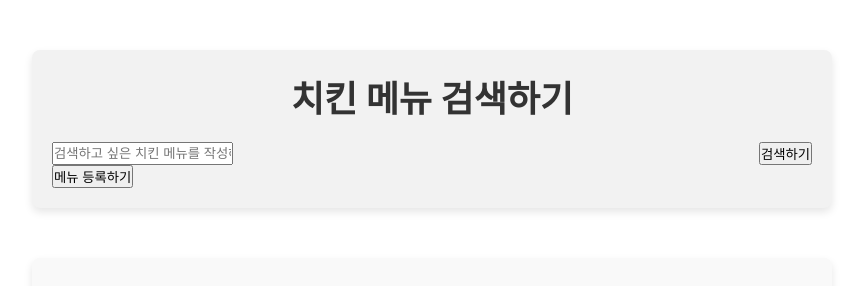
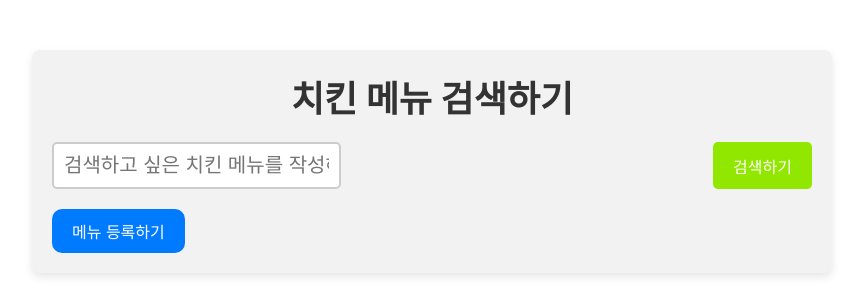
Before and after one commit to GeonHwiAhn/Spring-React_Workspace, a React (Create React App) app in the folder pizza-store/: page / in a window 1280 px wide. Shown: the top 286 px of the page, without its empty margins (208-1071 px from the left). Built offline with nearby package versions, Linux system fonts and the light colour scheme; no server answers.

Commit message:
검색하기

```diff
--- a/pizza-store/src/components/Modal.js
+++ b/pizza-store/src/components/Modal.js
@@ -1,3 +1,4 @@
+import '../css/PizzaRouter.css';
 /*
 is = 주로 true 인지 false 인지 를 나타낼 때 많이 사용
 
@@ -14,15 +15,14 @@ const Modal = ({isOpen, onClose, children}) => {
         return null; // 다시 돌려보내기를 이용해서 화면에 들어가기 버튼이 보이지 않도록 설정하는 트릭
     }
     return (
-        <div>
-            <div>
+            <div className='modal-container'>
                 <button onClick={onClose}>
                     들어가기
                 </button>
                 {children}
             </div>
 
-        </div>
+
     )
 }
 
--- a/pizza-store/src/css/PizzaList.css
+++ b/pizza-store/src/css/PizzaList.css
@@ -35,6 +35,7 @@
     border-radius: 8px;
     transition: transform 0.3s ease, box-shadow 0.3s ease;
     box-shadow: 0 4px 6px rgba(0,0,0, 0.1);
+    list-style: none;
 }
 
 /* :hover 마우스를 올렸을 때 특정 변화를 일으키게 만드는 것*/
--- a/pizza-store/src/css/PizzaRouter.css
+++ b/pizza-store/src/css/PizzaRouter.css
@@ -14,9 +14,54 @@
     margin-bottom: 20px;
 }
 
+.app-container button {
+    padding: 10px 20px;
+    border: none;
+    font-size: 16px;
+    cursor: pointer;
+    background-color: #007bff;
+    border-radius: 10px;
+    color: white;
+}
 /*서치 컨테이너 모두 한줄에 나란히 오게 설정*/
 
 .search-container {
     display: flex;
     justify-content: space-between;
+    margin-bottom: 20px;
 }
+
+.search-container input {
+    max-width: 70%;
+    padding: 10px;
+    font-size: 20px;
+    border: 2px solid #ccc;
+    border-radius: 5px;
+    outline: none;
+    transition: border-color 0.3s ease;
+}
+
+.search-container input:focus {
+    border-color: #24b467;
+}
+
+.search-container button {
+    padding: 10px 20px;
+    background-color: #92e700;
+    color: white;
+    border: none;
+    border-radius: 5px;
+    cursor: pointer;
+    font-size: 16px;
+    transition: 0.3s ease;
+}
+
+.search-container button:hover {
+    background-color: #037a25;
+}
+
+.modal-container button {
+    background-color: #ff5733;
+    padding: 5px 10px;
+
+}
```
